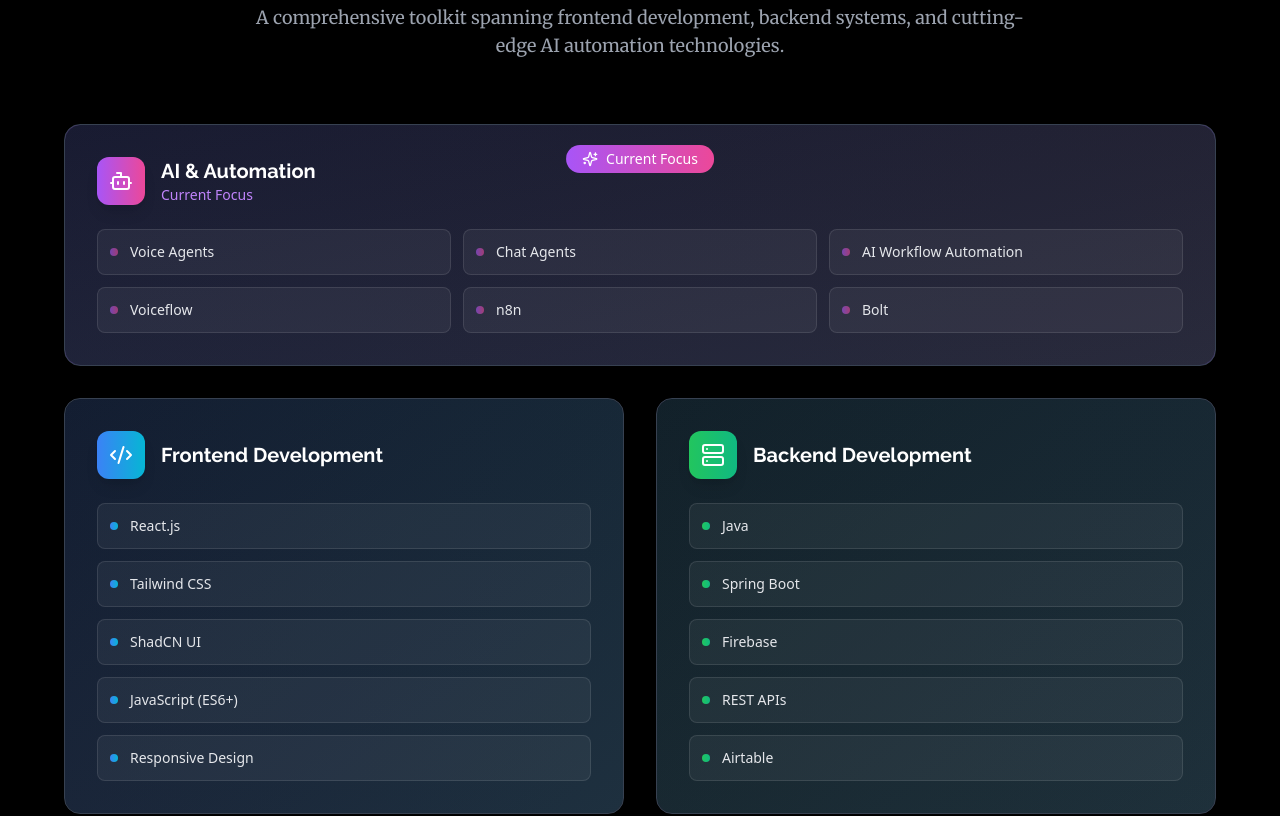
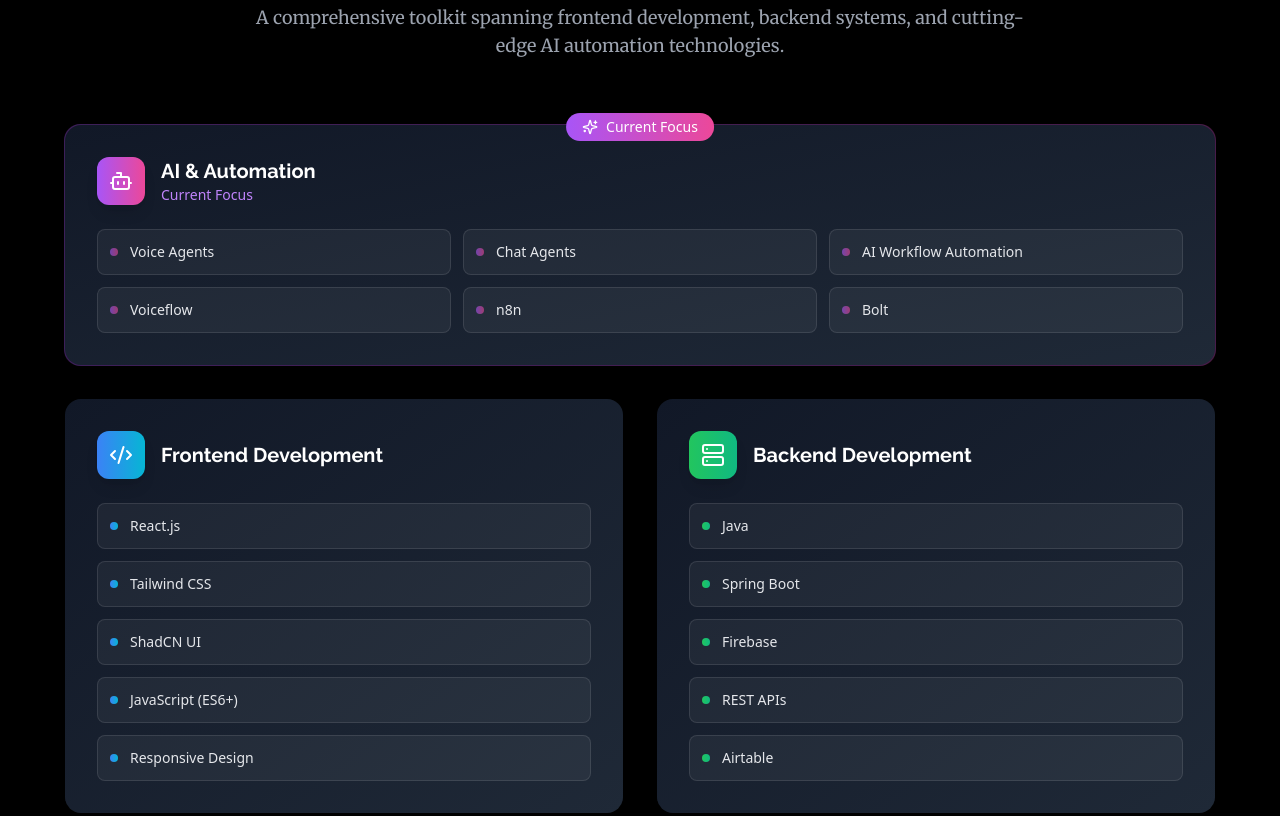
Before and after one commit to tanu0604/MyPortfolio, a React (Vite) app: page / in a window 1280 px wide. Shown: the part 1740-2556 px from the top of the page. Built offline with nearby package versions, Linux system fonts and the light colour scheme.

Commit message:
Change gradient to subtle border glow effect

```diff
--- a/src/components/Skills/Skills.jsx
+++ b/src/components/Skills/Skills.jsx
@@ -135,21 +135,22 @@
                   : ''
               }`}
             >
-              <div className="relative bg-gradient-to-br from-gray-900 to-gray-800 rounded-2xl p-8 border border-gray-700 hover:border-gray-600 transition-all duration-300 overflow-hidden">
-                {/* Hover Gradient Background */}
+              {/* Gradient Border Container */}
               <div className={`
-                  absolute inset-0 rounded-2xl opacity-0 group-hover:opacity-100
-                  transition-opacity duration-300 pointer-events-none
-                  bg-gradient-to-r ${category.color} opacity-5 z-0
-                `} />
+                relative rounded-2xl p-[1px] transition-all duration-300
+                ${category.highlight
+                  ? 'bg-gradient-to-r from-purple-500/20 to-pink-500/20 group-hover:from-purple-500/40 group-hover:to-pink-500/40'
+                  : `bg-gradient-to-r ${category.color.replace('500', '500/0')} group-hover:${category.color.replace('500', '500/30')}`
+                }
+              `}>
+                {/* Inner Card */}
+                <div className="relative bg-gradient-to-br from-gray-900 to-gray-800 rounded-2xl p-8 h-full">
 
                   {/* Highlight Ring for AI & Automation */}
                   {category.highlight && (
-                  <div className="absolute inset-0 rounded-2xl ring-2 ring-purple-500/30 pointer-events-none z-0" />
+                    <div className="absolute inset-0 rounded-2xl ring-1 ring-purple-500/20 group-hover:ring-purple-500/40 transition-all duration-300 pointer-events-none" />
                   )}
 
-                {/* Content Wrapper with higher z-index */}
-                <div className="relative z-10">
                   {/* Highlight Badge */}
                   {category.highlight && (
                     <div className="absolute -top-3 left-1/2 -translate-x-1/2">
```
Lines whose indentation alone changed are shown as unchanged.
